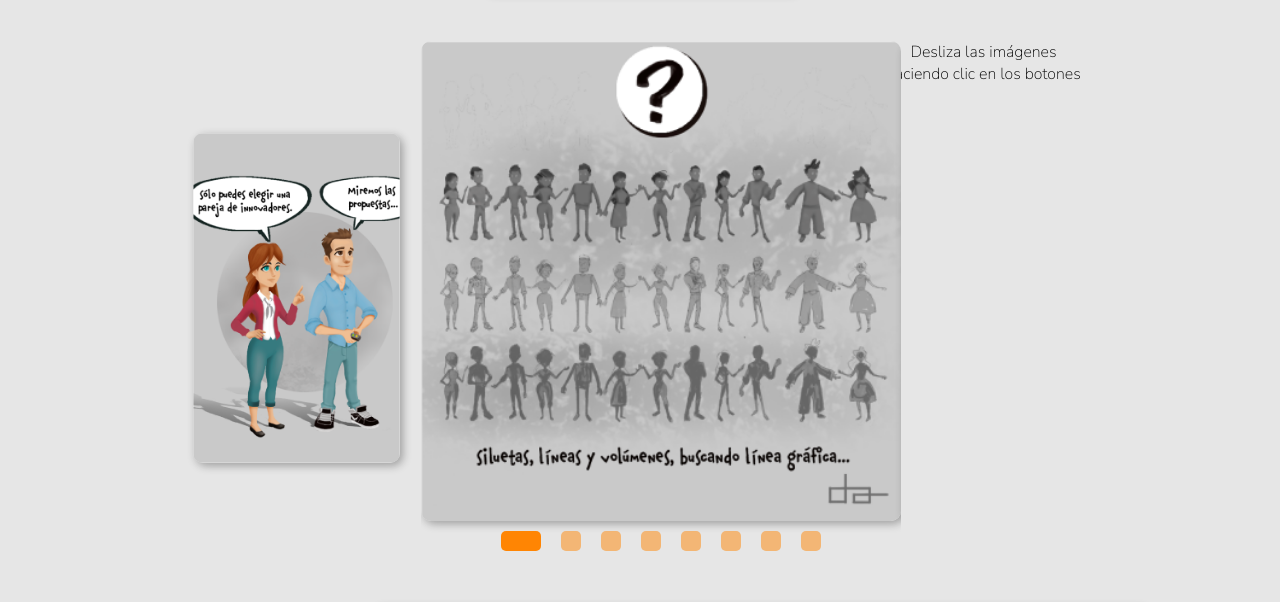
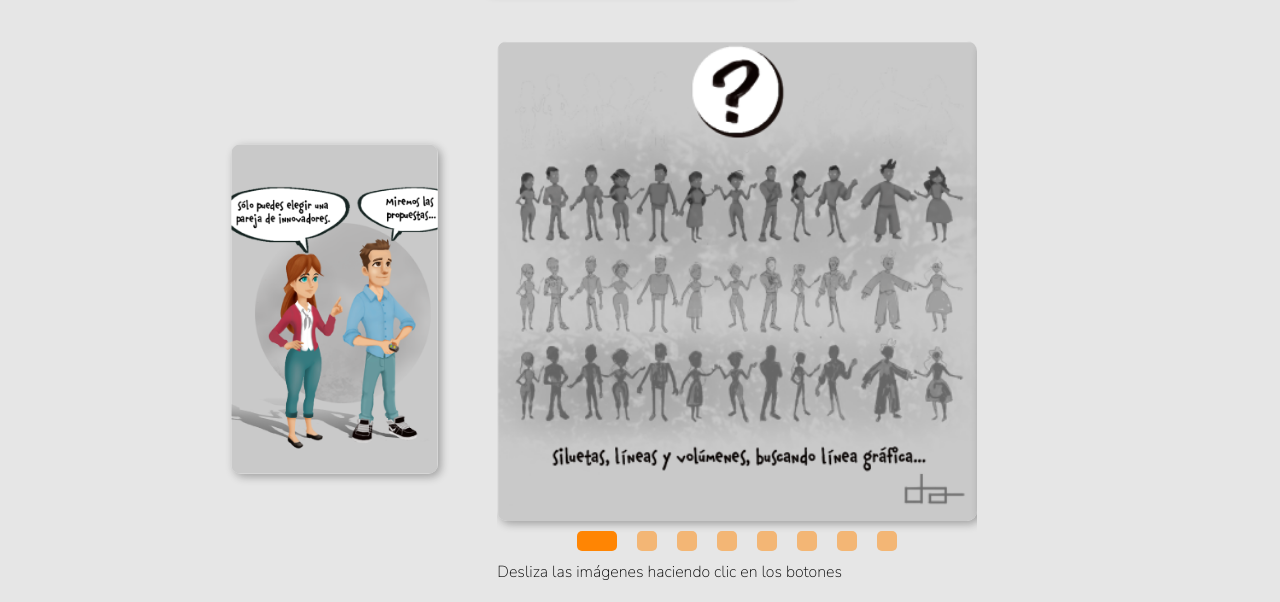
Before and after one commit to DaVest22/ingeniero-grafico.github.io, a plain HTML site: page portafolio.html in a window 1280 px wide. Shown: the part 4067-4669 px from the top of the page. Drawn offline with Linux system fonts and the light colour scheme; grey boxes are pictures that could not be loaded.

Commit message:
Refactor carousel controls and text alignment for improved layout and readability

```diff
--- a/portafolio.html
+++ b/portafolio.html
@@ -236,10 +236,6 @@
                             </div>
                         </div>
 
-                        <br>
-                        <br>
-                        <br>
-
                         <!-- Botones para avanzar/retroceder -->
                         <div class="carousel2-controls">
                             <label for="slide2-1" class="prev"></label>
@@ -251,10 +247,11 @@
                             <label for="slide2-7" class="prev"></label>
                             <label for="slide2-8" class="prev"></label>
                         </div>
+                        <br>
                     </section>
+                    <p>Desliza las imágenes haciendo clic en los botones</p>
                 </div>
 
-                <p>Desliza las imágenes haciendo clic en los botones</p>
             </div>
 
             <br>
--- a/styles.css
+++ b/styles.css
@@ -1155,6 +1155,7 @@ input#slide4:checked ~ .carousel-slides {
     width: 100%;
     height: auto;
     align-content: center;
+    text-align: center;
 }
 
 .carousel2 {
@@ -1167,9 +1168,9 @@ input#slide4:checked ~ .carousel-slides {
     border-radius: 10px;
 }
 
-.carousel2 p {
-    display: flex;
-    text-align: center;
+.portafolio-arte-card-carousel p {
+    text-align: left;
+    justify-content: center;
 }
 
 .carousel2-slides {
```
